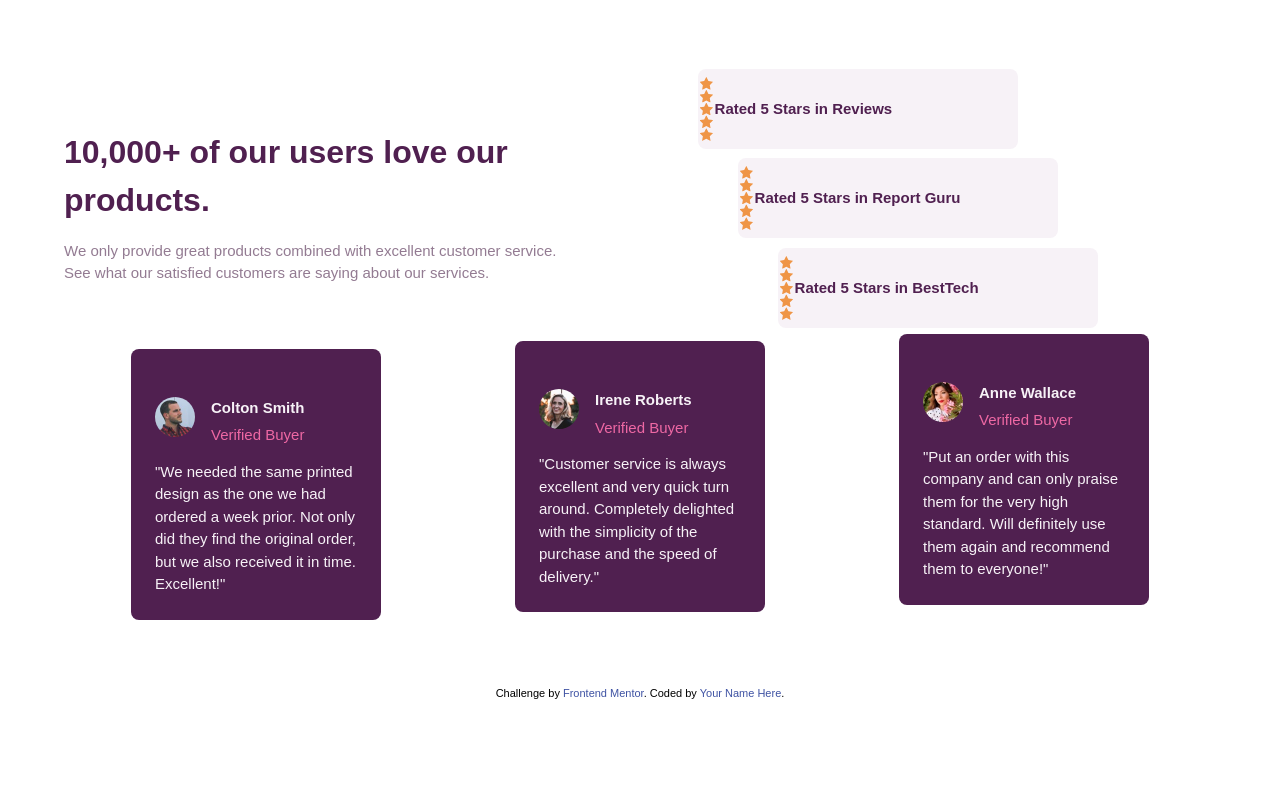
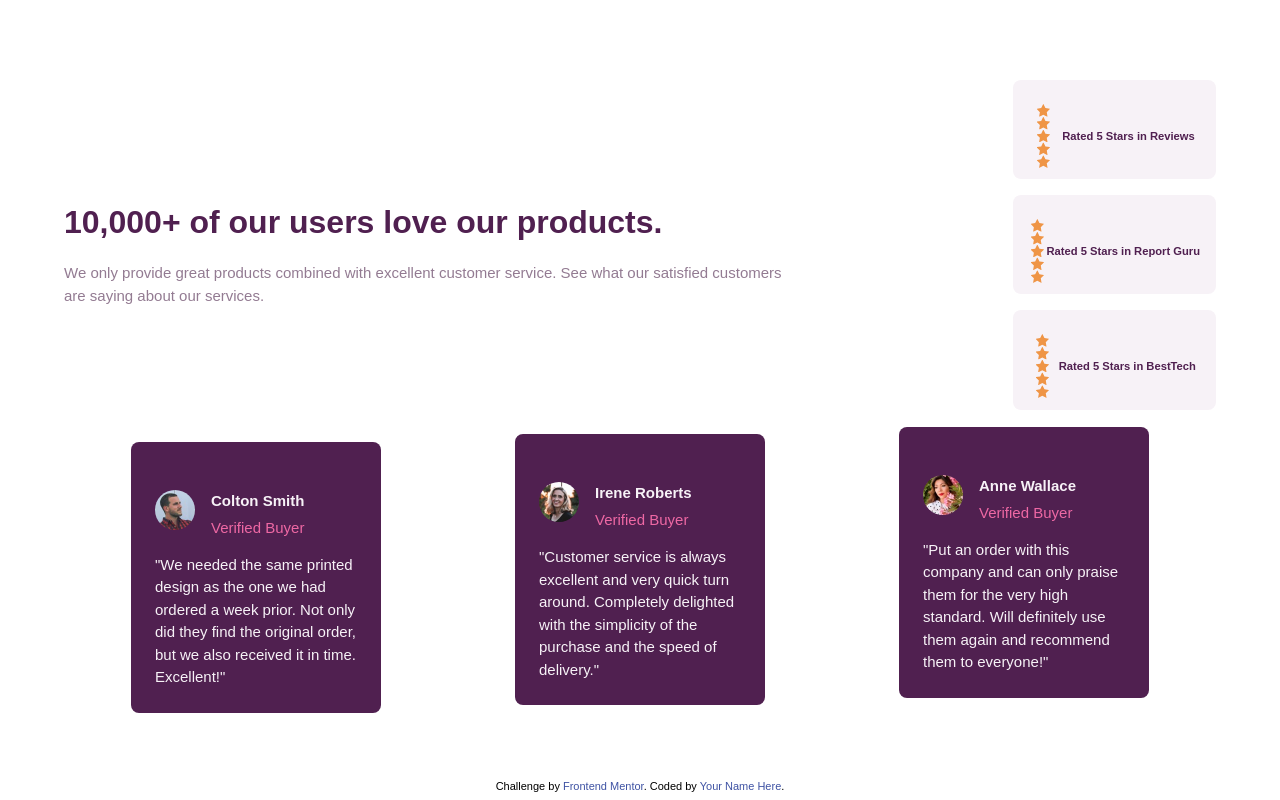
Before and after one commit to lexzee/Social-Proof-Section, a website: page index.html in a window 1280 px wide. Drawn offline with Linux system fonts and the light colour scheme.

Commit message:
Revert "ratings positioned correctly on desktop"
This reverts commit 8d58757c300b499bd56eb41753fed7e80a6fa228.

Reverting to a previously stable version

```diff
--- a/index.html
+++ b/index.html
@@ -43,8 +43,7 @@
           </p>
         </article>
         <!-- Ratings -->
-        <section id="rat">
-          <section id="ratings">
+        <section id="ratings">
           <!-- rating1 -->
           <section class="ratings r1">
             <!-- stars -->
@@ -94,8 +93,6 @@
             </section>
         </section>
       </section>
-        </section>
-
     </section>
         <!-- Testimonials -->
       <section id="testimonial">
--- a/input.css
+++ b/input.css
@@ -115,34 +115,19 @@
     flex: 1 1;
     /* width: 50%; */
     text-align: start;
-    padding-right: 10%;
+    padding-right: 20%;
   }
-  #detRate #rat{
-    flex: 1 1;
-    text-align: center;
-  }
-  /*#detRate #ratings{
+  #detRate #ratings{
     padding: auto auto;
-    /*display: absolute;*
-    flex: 1 1;
+    display: absolute;
+    /* flex: 1 1; */
 
-  }*/
-  #ratings{
-    display: flex;
-    flex-direction: column;
-    width: 25rem;
-    /* background-color: blue; */
-    position: relative;
-    margin: 0;
   }
   #ratings .ratings{
     display: flex;
-    width: 20rem;
+    width: auto;
     align-items: center;
-    justify-content: between;
-    padding: 0;
-    margin: .3rem auto;
-    position: relative;
+    justify-content: space-around;
   }
   .ratings .stars{
     transform: scale(.8);
@@ -150,18 +135,15 @@
   }
   .ratings .rateDesc{
     /* flex: 1; */
-    /* font-size: .7rem; */
+    font-size: .7rem;
   }
 
-  #ratings > .r1{
-    align-self: start;
-    left: -2.5rem;
-
+  /* .r1{
+    margin-left: -2rem;
   }
   .r3{
-    align-self: end;
-    left: 2.5rem;
-  }
+    align-self: self-end;
+  } */
 
   #testimonial{
     display: flex;
```
Also changed, not shown: README-template.md (added), README.md.
